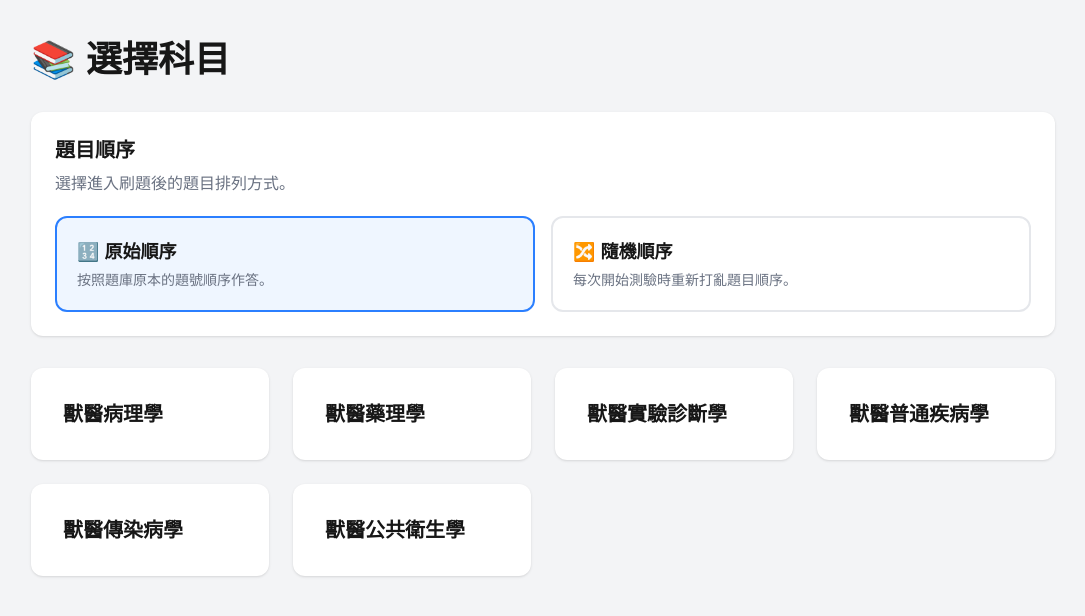
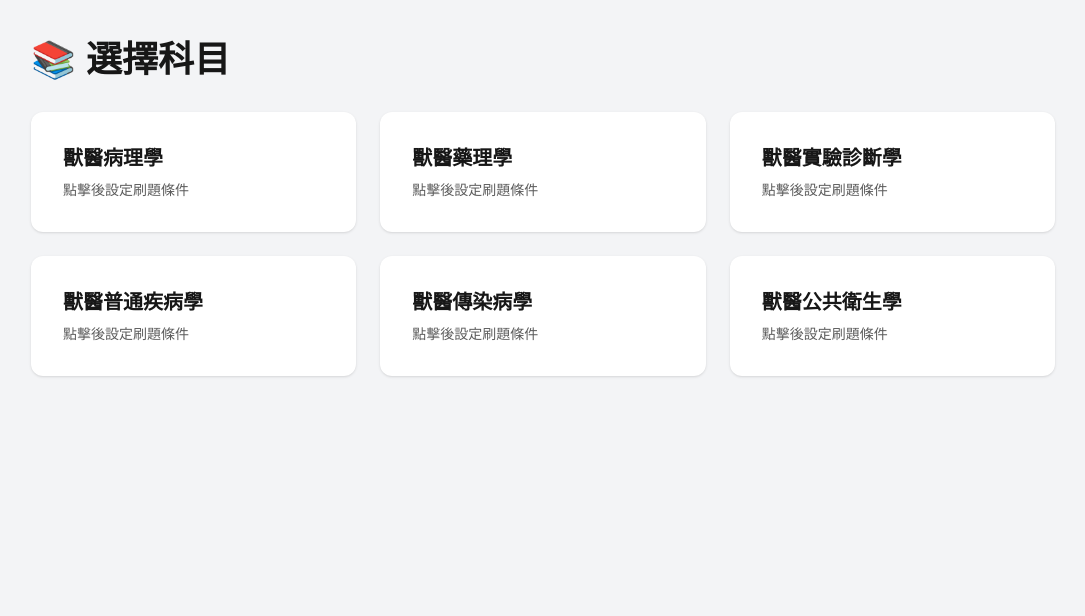
Before and after one commit to Teacherbada/vetexam, a Next.js app: page /subjects in a window 1280 px wide. Shown: the top 616 px of the page, without its empty margins (97-1182 px from the left). Built offline with nearby package versions, Linux system fonts and the light colour scheme.

Commit message:
feat: open quiz settings after subject selection

```diff
--- a/app/subjects/page.tsx
+++ b/app/subjects/page.tsx
@@ -3,85 +3,78 @@
 import Link from "next/link";
 import { useState } from "react";
 
-const subjects = [
-  "獸醫病理學",
-  "獸醫藥理學",
-  "獸醫實驗診斷學",
-  "獸醫普通疾病學",
-  "獸醫傳染病學",
-  "獸醫公共衛生學",
-];
+const subjects = ["獸醫病理學", "獸醫藥理學", "獸醫實驗診斷學", "獸醫普通疾病學", "獸醫傳染病學", "獸醫公共衛生學"];
+const years = Array.from({ length: 10 }, (_, index) => new Date().getFullYear() - 1911 - index);
 
 export default function SubjectsPage() {
-  const [order, setOrder] = useState<"original" | "random">("original");
+  const [selectedSubject, setSelectedSubject] = useState<string | null>(null);
+  const [selectedSubjects, setSelectedSubjects] = useState<string[]>([]);
+  const [selectedYears, setSelectedYears] = useState<number[]>([]);
+  const [count, setCount] = useState("全部");
+  const [order, setOrder] = useState<"original" | "random">("random");
+  const [mixSubjects, setMixSubjects] = useState(false);
+  const [mixYears, setMixYears] = useState(false);
+
+  function openSettings(subject: string) {
+    setSelectedSubject(subject); setSelectedSubjects([subject]); setSelectedYears([]);
+    setCount("全部"); setOrder("random"); setMixSubjects(false); setMixYears(false);
+  }
+  function toggleSubject(subject: string) {
+    setSelectedSubjects((current) => current.includes(subject) ? current.filter((item) => item !== subject) : [...current, subject]);
+  }
+  function toggleYear(year: number) {
+    setSelectedYears((current) => current.includes(year) ? current.filter((item) => item !== year) : [...current, year]);
+  }
+  function buildQuizUrl() {
+    const params = new URLSearchParams();
+    params.set("subjects", selectedSubjects.join(","));
+    if (selectedYears.length) params.set("years", selectedYears.join(","));
+    params.set("count", count === "全部" ? "500" : count);
+    params.set("order", order);
+    return `/questions?${params.toString()}`;
+  }
+
+  const canStart = selectedSubjects.length > 0 || selectedYears.length > 0;
 
   return (
     <main className="min-h-screen bg-gray-100 p-10">
       <div className="mx-auto max-w-5xl">
-        <h1 className="mb-8 text-4xl font-bold">
-          📚 選擇科目
-        </h1>
-
-        <div className="mb-8 rounded-xl bg-white p-6 shadow">
-          <h2 className="text-xl font-bold">
-            題目順序
-          </h2>
-
-          <p className="mt-2 text-gray-500">
-            選擇進入刷題後的題目排列方式。
-          </p>
-
-          <div className="mt-5 grid gap-4 md:grid-cols-2">
-            <button
-              type="button"
-              onClick={() => setOrder("original")}
-              className={`rounded-xl border-2 p-5 text-left transition ${
-                order === "original"
-                  ? "border-blue-500 bg-blue-50"
-                  : "border-gray-200 hover:bg-gray-50"
-              }`}
-            >
-              <div className="text-lg font-bold">
-                🔢 原始順序
-              </div>
-              <div className="mt-1 text-sm text-gray-500">
-                按照題庫原本的題號順序作答。
-              </div>
+        <h1 className="mb-8 text-4xl font-bold">📚 選擇科目</h1>
+        <div className="grid gap-6 md:grid-cols-3">
+          {subjects.map((subject) => (
+            <button key={subject} type="button" onClick={() => openSettings(subject)} className="rounded-xl bg-white p-8 text-left shadow transition hover:-translate-y-1 hover:bg-blue-600 hover:text-white">
+              <h2 className="text-xl font-bold">{subject}</h2><p className="mt-2 text-sm opacity-70">點擊後設定刷題條件</p>
             </button>
-
-            <button
-              type="button"
-              onClick={() => setOrder("random")}
-              className={`rounded-xl border-2 p-5 text-left transition ${
-                order === "random"
-                  ? "border-blue-500 bg-blue-50"
-                  : "border-gray-200 hover:bg-gray-50"
-              }`}
-            >
-              <div className="text-lg font-bold">
-                🔀 隨機順序
-              </div>
-              <div className="mt-1 text-sm text-gray-500">
-                每次開始測驗時重新打亂題目順序。
-              </div>
-            </button>
-          </div>
-        </div>
-
-        <div className="grid gap-6 md:grid-cols-4">
-          {subjects.map((subject) => (
-            <Link
-              key={subject}
-              href={`/questions?subject=${encodeURIComponent(subject)}&order=${order}`}
-              className="rounded-xl bg-white p-8 shadow transition hover:bg-blue-600 hover:text-white"
-            >
-              <h2 className="text-xl font-bold">
-                {subject}
-              </h2>
-            </Link>
           ))}
         </div>
       </div>
+
+      {selectedSubject && (
+        <div className="fixed inset-0 z-50 flex items-center justify-center bg-black/50 p-4">
+          <div className="max-h-[90vh] w-full max-w-2xl overflow-y-auto rounded-2xl bg-white p-6 shadow-2xl">
+            <div className="flex items-center justify-between"><div><h2 className="text-2xl font-bold">設定刷題</h2><p className="mt-1 text-gray-500">從「{selectedSubject}」開始設定</p></div><button onClick={() => setSelectedSubject(null)} className="rounded-lg px-3 py-2 text-gray-500 hover:bg-gray-100">✕</button></div>
+
+            <section className="mt-6"><h3 className="font-bold">科目</h3>
+              <label className="mt-3 flex items-center gap-2"><input type="checkbox" checked={mixSubjects} onChange={(e) => { setMixSubjects(e.target.checked); if (!e.target.checked) setSelectedSubjects([selectedSubject]); }} />混搭多個科目</label>
+              <div className="mt-3 grid gap-2 sm:grid-cols-2">{(mixSubjects ? subjects : [selectedSubject]).map((subject) => <label key={subject} className="flex cursor-pointer items-center gap-2 rounded-lg border p-3"><input type="checkbox" checked={selectedSubjects.includes(subject)} onChange={() => toggleSubject(subject)} />{subject}</label>)}</div>
+            </section>
+
+            <section className="mt-6"><h3 className="font-bold">年份</h3>
+              <label className="mt-3 flex items-center gap-2"><input type="checkbox" checked={mixYears} onChange={(e) => { setMixYears(e.target.checked); if (!e.target.checked) setSelectedYears([]); }} />指定國考年份（可複選）</label>
+              {mixYears && <div className="mt-3 grid grid-cols-2 gap-2 sm:grid-cols-5">{years.map((year) => <label key={year} className="flex cursor-pointer items-center gap-2 rounded-lg border p-2"><input type="checkbox" checked={selectedYears.includes(year + 1911)} onChange={() => toggleYear(year + 1911)} />{year} 年</label>)}</div>}
+            </section>
+
+            <section className="mt-6"><h3 className="font-bold">題數</h3><div className="mt-3 grid grid-cols-4 gap-2">{["10", "20", "50", "全部"].map((value) => <button key={value} onClick={() => setCount(value)} className={`rounded-lg border p-3 ${count === value ? "border-blue-500 bg-blue-50 font-bold" : ""}`}>{value}</button>)}</div></section>
+
+            <section className="mt-6"><h3 className="font-bold">題目順序</h3><div className="mt-3 grid grid-cols-2 gap-3">
+              <button onClick={() => setOrder("original")} className={`rounded-lg border p-4 text-left ${order === "original" ? "border-blue-500 bg-blue-50" : ""}`}><b>🔢 原始順序</b><div className="text-sm text-gray-500">按照題庫題號</div></button>
+              <button onClick={() => setOrder("random")} className={`rounded-lg border p-4 text-left ${order === "random" ? "border-blue-500 bg-blue-50" : ""}`}><b>🔀 隨機順序</b><div className="text-sm text-gray-500">每次重新打亂</div></button>
+            </div></section>
+
+            <div className="mt-8 flex gap-3"><button onClick={() => setSelectedSubject(null)} className="flex-1 rounded-xl border px-5 py-3">取消</button>{canStart ? <Link href={buildQuizUrl()} onClick={() => setSelectedSubject(null)} className="flex-1 rounded-xl bg-blue-600 px-5 py-3 text-center font-bold text-white hover:bg-blue-700">開始刷題</Link> : <button disabled className="flex-1 rounded-xl bg-gray-300 px-5 py-3 font-bold text-white">請先選擇條件</button>}</div>
+          </div>
+        </div>
+      )}
     </main>
   );
 }
```
